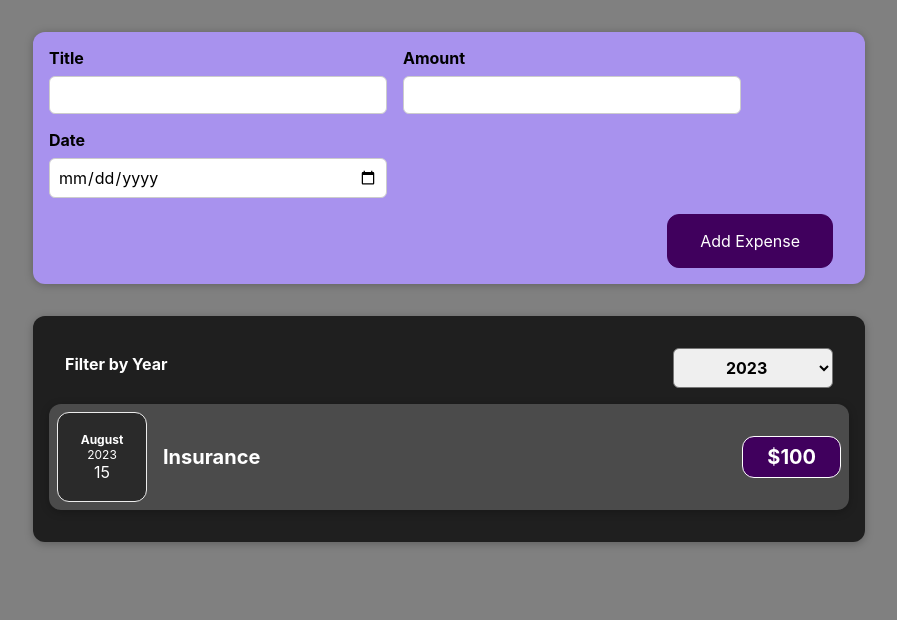
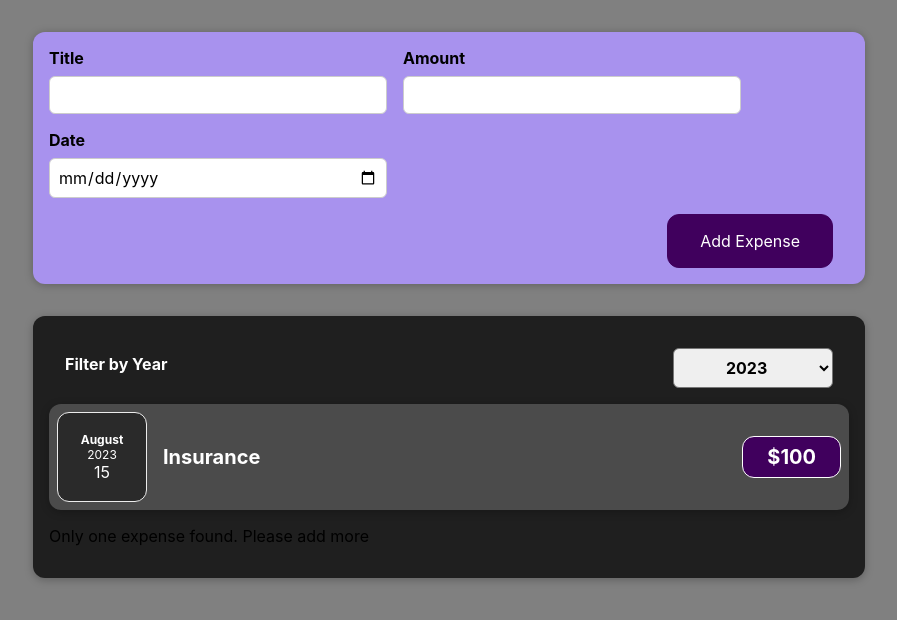
Before and after one commit to apoorvnema/react-demo, a React (Create React App) app in the folder react-demo-1/: page / in a window 1280 px wide. Shown: the top 620 px of the page, without its empty margins (191-1088 px from the left). Built offline with nearby package versions, Linux system fonts and the light colour scheme.

Commit message:
[UPDATE]: Conditional Rendering in Filter

```diff
--- a/react-demo-1/src/Components/Expenses/Expenses.js
+++ b/react-demo-1/src/Components/Expenses/Expenses.js
@@ -1,3 +1,5 @@
+// Write your code at relevant places in the code below:
+
 import React, { useState } from "react";
 import ExpenseItem from "./ExpenseItem";
 import ExpensesFilter from "./ExpensesFilter";
@@ -15,22 +17,32 @@ const Expenses = (props) => {
         return expense.date.getFullYear().toString() === filteredYear;
     });
 
+    let expensesContent = <p>No expenses found</p>;
+    if (filteredExpenses.length > 0) {
+        expensesContent = filteredExpenses.map((expense) => {
+            return (
+                <ExpenseItem
+                    key={expense.id}
+                    title={expense.title}
+                    date={expense.date}
+                    price={expense.price}
+                />
+            );
+        });
+    }
+    if (filteredExpenses.length === 1) {
+        expensesContent.push(
+            <p>Only one expense found. Please add more</p>
+        );
+    }
+
     return (
         <Card className="expenses">
             <ExpensesFilter
                 selected={filteredYear}
                 onChangeFilter={changeFilterHandler}
             />
-            {filteredExpenses.map((expense) => {
-                return (
-                    <ExpenseItem
-                        key={expense.id}
-                        title={expense.title}
-                        date={expense.date}
-                        price={expense.price}
-                    />
-                );
-            })}
+            {expensesContent}
         </Card>
     );
 };
```
